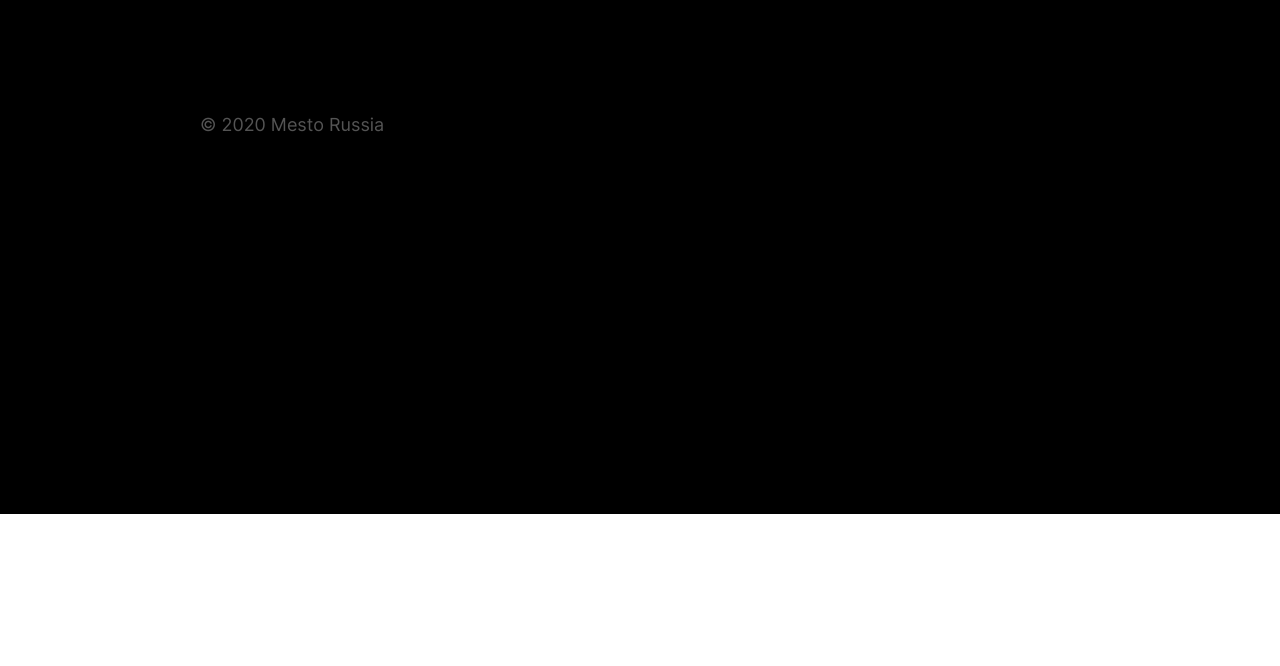
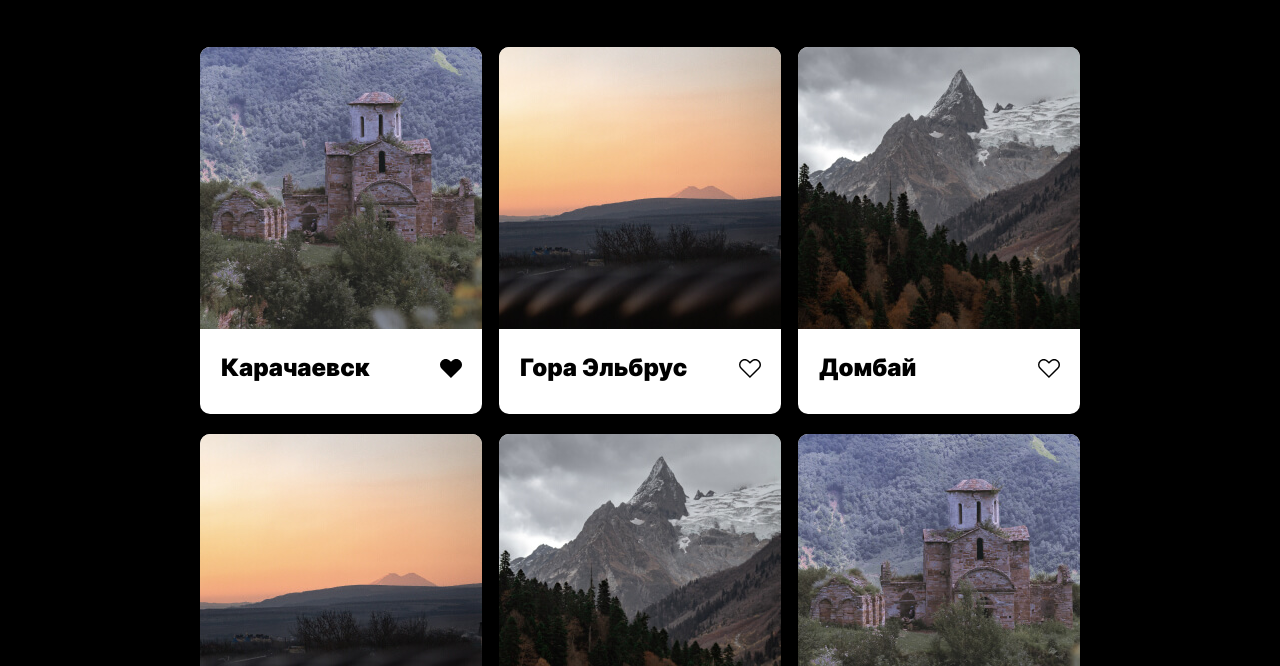
Before and after one commit to boolishta/mesto-project, a plain HTML site: page index.html in a window 1280 px wide. Shown: the part 286-952 px from the top of the page. Before the commit the page ends 800 px from the top, so only its background shows below. Drawn offline with Linux system fonts and the light colour scheme; files whose address does not match are found by name.

Commit message:
add elements block

```diff
--- /dev/null
+++ b/blocks/elements/__favorite-button/_active/elements__favorite-button_active.css
@@ -0,0 +1,3 @@
+.elements__favorite-button_active::after {
+    background: url(../../../../images/heart-filled.svg);
+}
--- /dev/null
+++ b/blocks/elements/__favorite-button/elements__favorite-button.css
@@ -0,0 +1,32 @@
+.elements__favorite-button {
+    position: absolute;
+    top: 30px;
+    right: 20px;
+    width: 22px;
+    height: 19px;
+    border: none;
+    background-color: transparent;
+    padding: 0;
+    cursor: pointer;
+    transition: opacity .3s;
+}
+
+.elements__favorite-button::after {
+    position: absolute;
+    top: 0;
+    right: 0;
+    bottom: 0;
+    left: 0;
+    content: '';
+    background: url(../../../images/heart.svg);
+}
+
+.elements__favorite-button:disabled {
+    cursor: not-allowed;
+}
+
+@media (hover:hover) {
+    .elements__favorite-button:not(:disabled):hover {
+        opacity: 0.5;
+    }
+}
--- /dev/null
+++ b/blocks/elements/__figcaption/elements__figcaption.css
@@ -0,0 +1,11 @@
+.elements__figcaption {
+    position: relative;
+    box-sizing: border-box;
+    padding: 25px 50px 31px 21px;
+    text-overflow: ellipsis;
+    white-space: nowrap;
+    overflow: hidden;
+    font-weight: 900;
+    font-size: 24px;
+    line-height: 1.2;
+}
--- /dev/null
+++ b/blocks/elements/__figure/elements__figure.css
@@ -0,0 +1,7 @@
+.elements__figure {
+    overflow: hidden;
+    margin: 0;
+    background: #FFF;
+    border-radius: 10px;
+    color: #000;
+}
--- /dev/null
+++ b/blocks/elements/__image/elements__image.css
@@ -0,0 +1,6 @@
+.elements__image {
+    display: block;
+    width: 100%;
+    max-width: 100%;
+    height: auto;
+}
--- /dev/null
+++ b/blocks/elements/elements.css
@@ -0,0 +1,21 @@
+.elements {
+    display: grid;
+    row-gap: 20px;
+    column-gap: 17px;
+    grid-template-columns: repeat(3, 1fr);
+    max-width: 880px;
+    margin: 0 auto;
+}
+
+@media screen and (max-width: 768px) {
+    .elements {
+        grid-template-columns: repeat(2, 1fr);
+    }
+}
+
+@media screen and (max-width: 500px) {
+    .elements {
+        grid-template-columns: repeat(1, 1fr);
+        padding: 0 19px;
+    }
+}
--- a/index.html
+++ b/index.html
@@ -29,6 +29,56 @@
                 <button class="profile__add-button"><img class="profile__icon-plus" src="./images/plus.svg"
                         alt=""></button>
             </section>
+            <section class="elements">
+                <figure class="elements__figure">
+                    <img class="elements__image" src="./images/karachaevsk.jpg" alt="Карачаевск">
+                    <figcaption class="elements__figcaption">
+                        Карачаевск
+                        <button class="elements__favorite-button elements__favorite-button_active">
+                        </button>
+                    </figcaption>
+                </figure>
+                <figure class="elements__figure">
+                    <img class="elements__image" src="./images/elbrus.jpg" alt="Эльбрус">
+                    <figcaption class="elements__figcaption">
+                        Гора Эльбрус
+                        <button class="elements__favorite-button" disabled>
+                        </button>
+                    </figcaption>
+                </figure>
+                <figure class="elements__figure">
+                    <img class="elements__image" src="./images/dombai.jpg" alt="Домбай">
+                    <figcaption class="elements__figcaption">
+                        Домбай
+                        <button class="elements__favorite-button">
+                        </button>
+                    </figcaption>
+                </figure>
+                <figure class="elements__figure">
+                    <img class="elements__image" src="./images/elbrus.jpg" alt="Эльбрус">
+                    <figcaption class="elements__figcaption">
+                        Гора Эльбрус
+                        <button class="elements__favorite-button">
+                        </button>
+                    </figcaption>
+                </figure>
+                <figure class="elements__figure">
+                    <img class="elements__image" src="./images/dombai.jpg" alt="Домбай">
+                    <figcaption class="elements__figcaption">
+                        Домбай
+                        <button class="elements__favorite-button">
+                        </button>
+                    </figcaption>
+                </figure>
+                <figure class="elements__figure">
+                    <img class="elements__image" src="./images/karachaevsk.jpg" alt="Карачаевск">
+                    <figcaption class="elements__figcaption">
+                        Карачаево-Черкессия
+                        <button class="elements__favorite-button elements__favorite-button_active">
+                        </button>
+                    </figcaption>
+                </figure>
+            </section>
         </main>
         <footer class="footer">© 2020 Mesto Russia</footer>
     </div>
--- a/pages/index.css
+++ b/pages/index.css
@@ -13,3 +13,9 @@
 @import url(../blocks/profile/__add-button/profile__add-button.css);
 @import url(../blocks/profile/__icon-plus/profile__icon-plus.css);
 @import url(../blocks/profile/__icon-pen/profile__icon-pen.css);
+@import url(../blocks/elements/elements.css);
+@import url(../blocks/elements/__figure/elements__figure.css);
+@import url(../blocks/elements/__image/elements__image.css);
+@import url(../blocks/elements/__figcaption/elements__figcaption.css);
+@import url(../blocks/elements/__favorite-button/elements__favorite-button.css);
+@import url(../blocks/elements/__favorite-button/_active/elements__favorite-button_active.css);
```
Also changed, not shown: images/heart-filled.svg (added), images/heart.svg (added), images/like.svg (deleted).
